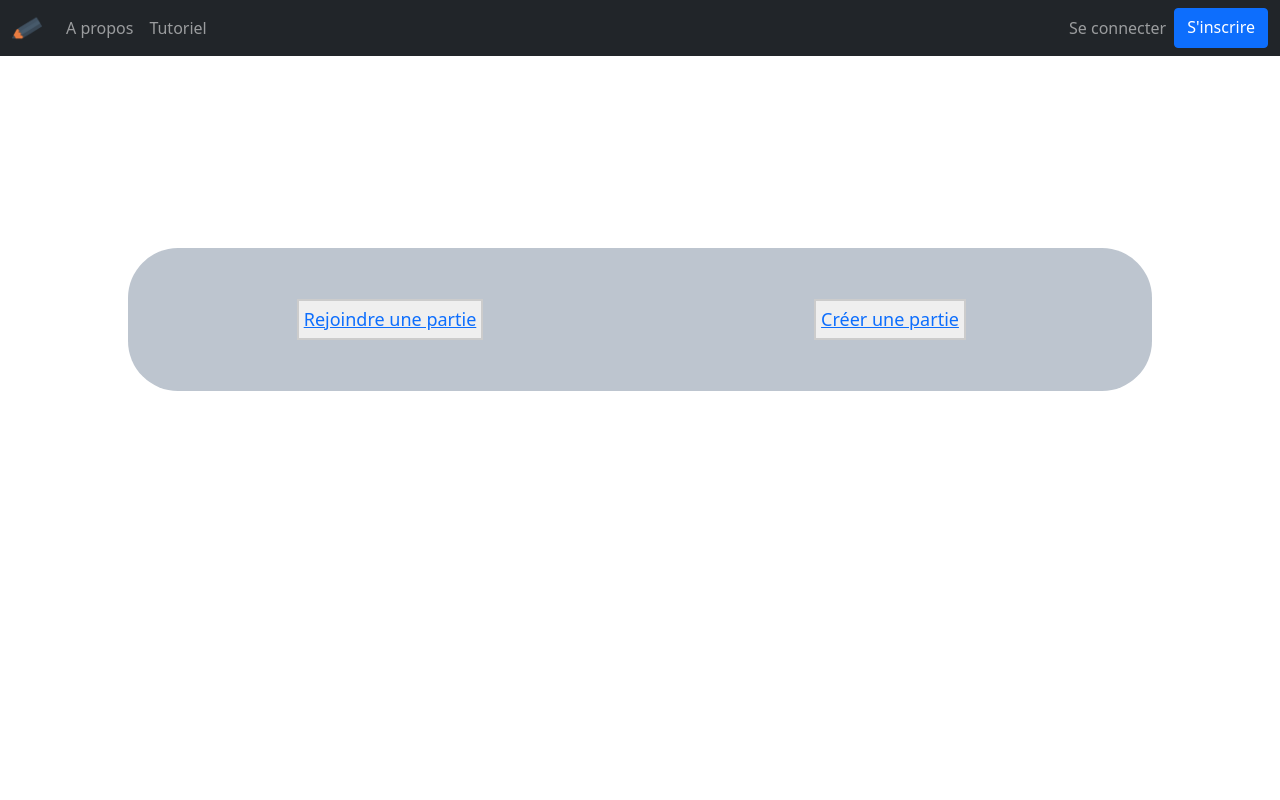
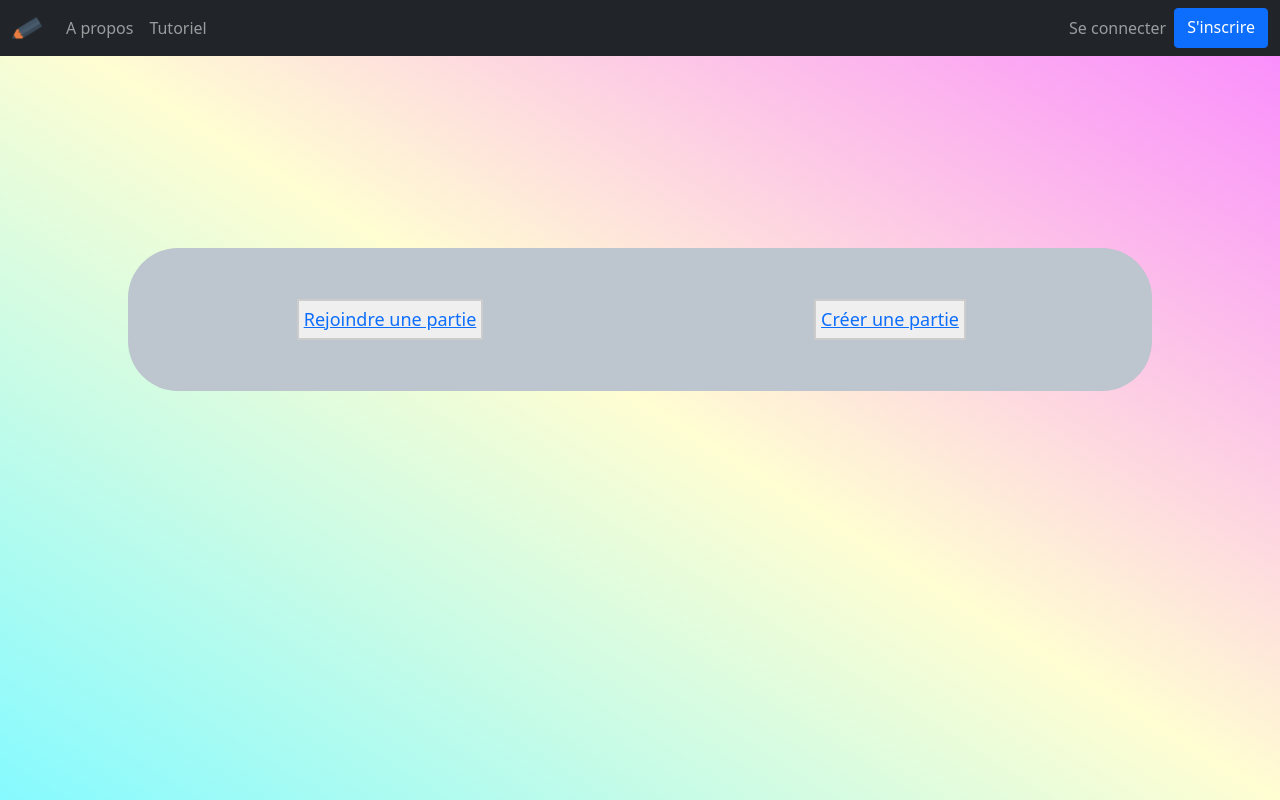
Before and after one commit to QGruchet/aws_projet, a React (Create React App) app in the folder client/: page /room-select in a window 1280 px wide. Built offline with nearby package versions, Linux system fonts and the light colour scheme.

Commit message:
ui acceuil

```diff
--- a/client/src/pages/Home.js
+++ b/client/src/pages/Home.js
@@ -1,8 +1,10 @@
 import React from 'react';
 import Navigation from '../components/Navigation';
+import { Alert, Button, Container, Form } from 'react-bootstrap';
 
 export default function Home() {
   return (
+    <Container fluid='w-100' id='page'>
       <div className='home-container'>
         <Navigation />
         <img src='/logo.png' alt='logo' id='logo' className="mx-auto d-block" />
@@ -11,5 +13,6 @@ export default function Home() {
         <p className='text-center'>Le joueur qui aura deviné le plus de mots dans le temps imparti se verra sacré champion de <strong>Let's Drawmadère</strong></p>
         <p className='text-center'>Libérez la patte artistique qui sommeil en vous et faites nous votre plus beau dessin.</p>
       </div>
+    </Container>
   );
 };
--- a/client/src/pages/RoomSelect.js
+++ b/client/src/pages/RoomSelect.js
@@ -2,10 +2,11 @@ import { NavLink } from "react-router-dom";
 import Navigation from "../components/Navigation";
 import React from 'react';
 import {Col, Form, Row} from "reactstrap";
+import { Alert, Button, Container } from 'react-bootstrap';
 
 const RoomSelect = () => {
   return (
-    <div>
+    <Container fluid='w-100' id='page'>
       <Navigation/>
       <Row className= "justify-content-center" id={"create-room"}>
         <Form className='create-room-form-container d-flex'>
@@ -31,7 +32,7 @@ const RoomSelect = () => {
           </Col>
         </Form>
       </Row>
-    </div>
+    </Container>
   );
 };
 
```
Lines whose indentation alone changed are shown as unchanged.
